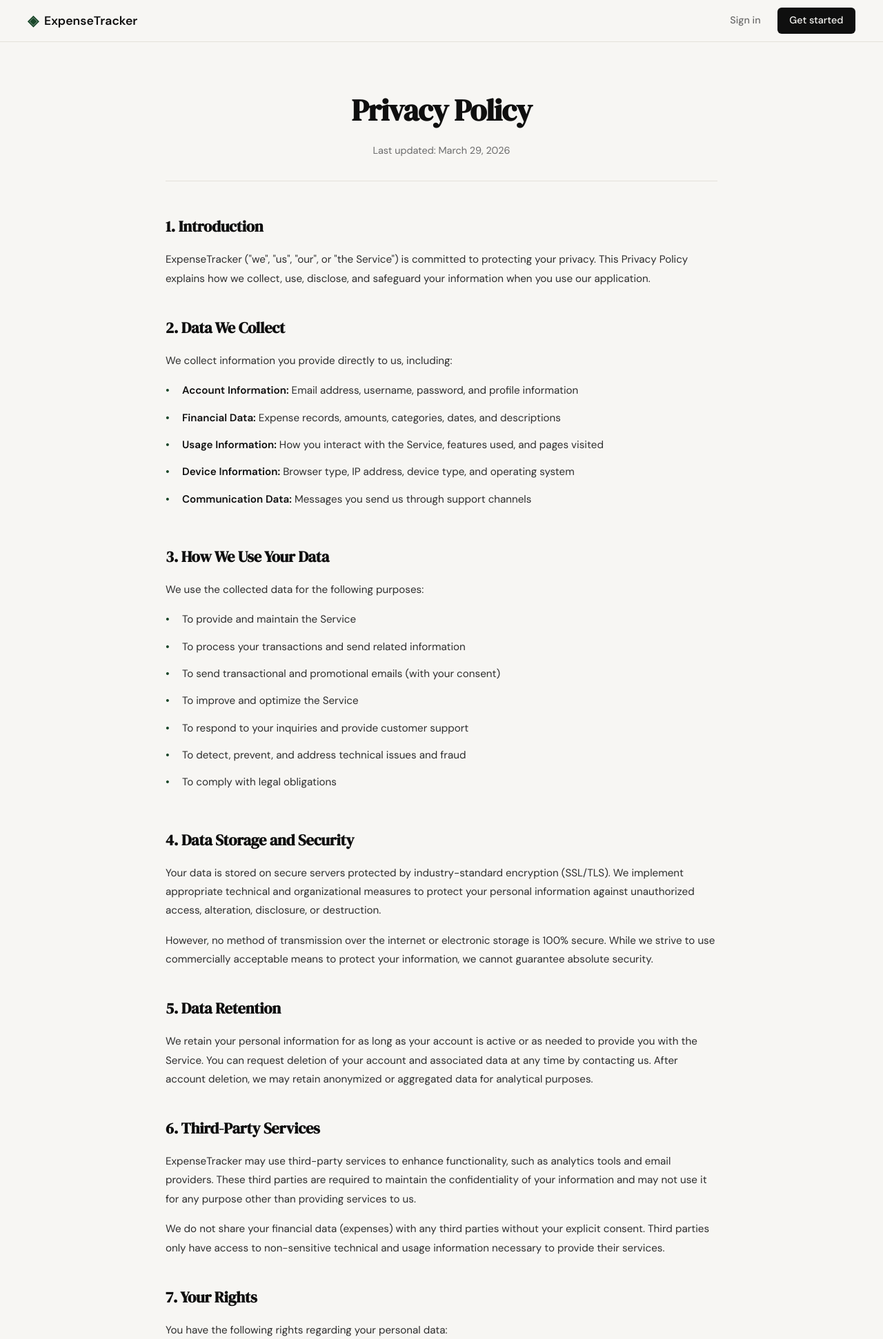
After one commit to riteshkushwaha/money_expense_tracker, a Flask app: page /privacy in a window 1280 px wide. The commit adds this page. Shown: the top 1942 px of the page at 69% size. Run offline with Flask 3, Linux system fonts and the light colour scheme.

Commit message:
privacy page added

```diff
--- a/app.py
+++ b/app.py
@@ -25,6 +25,11 @@ def login():
 @app.route("/terms")
 def terms():
     return render_template("terms.html")
+
+
+@app.route("/privacy")
+def privacy():
+    return render_template("privacy.html")
 
 
 # ------------------------------------------------------------------ #
--- a/templates/base.html
+++ b/templates/base.html
@@ -35,7 +35,7 @@
             <span class="footer-name">ExpenseTracker</span>
             <p class="footer-copy">Track every money you spend. Own your finances.</p>
             <a href="{{ url_for('terms') }}">Terms and Conditions</a>
-            <a href="#">Privacy Policy</a>
+            <a href="{{ url_for('privacy') }}">Privacy Policy</a>
         </div>
     </footer>
 
--- /dev/null
+++ b/templates/privacy.html
@@ -0,0 +1,221 @@
+{% extends "base.html" %}
+
+{% block title %}Privacy Policy — ExpenseTracker{% endblock %}
+
+{% block content %}
+
+<section class="privacy-section">
+    <div class="privacy-container">
+        <div class="privacy-header">
+            <h1 class="privacy-title">Privacy Policy</h1>
+            <p class="privacy-updated">Last updated: March 29, 2026</p>
+        </div>
+
+        <div class="privacy-content">
+            <div class="privacy-article">
+                <h2>1. Introduction</h2>
+                <p>
+                    ExpenseTracker ("we", "us", "our", or "the Service") is committed to protecting your privacy. This Privacy Policy explains how we collect, use, disclose, and safeguard your information when you use our application.
+                </p>
+            </div>
+
+            <div class="privacy-article">
+                <h2>2. Data We Collect</h2>
+                <p>We collect information you provide directly to us, including:</p>
+                <ul class="privacy-list">
+                    <li><strong>Account Information:</strong> Email address, username, password, and profile information</li>
+                    <li><strong>Financial Data:</strong> Expense records, amounts, categories, dates, and descriptions</li>
+                    <li><strong>Usage Information:</strong> How you interact with the Service, features used, and pages visited</li>
+                    <li><strong>Device Information:</strong> Browser type, IP address, device type, and operating system</li>
+                    <li><strong>Communication Data:</strong> Messages you send us through support channels</li>
+                </ul>
+            </div>
+
+            <div class="privacy-article">
+                <h2>3. How We Use Your Data</h2>
+                <p>We use the collected data for the following purposes:</p>
+                <ul class="privacy-list">
+                    <li>To provide and maintain the Service</li>
+                    <li>To process your transactions and send related information</li>
+                    <li>To send transactional and promotional emails (with your consent)</li>
+                    <li>To improve and optimize the Service</li>
+                    <li>To respond to your inquiries and provide customer support</li>
+                    <li>To detect, prevent, and address technical issues and fraud</li>
+                    <li>To comply with legal obligations</li>
+                </ul>
+            </div>
+
+            <div class="privacy-article">
+                <h2>4. Data Storage and Security</h2>
+                <p>
+                    Your data is stored on secure servers protected by industry-standard encryption (SSL/TLS). We implement appropriate technical and organizational measures to protect your personal information against unauthorized access, alteration, disclosure, or destruction.
+                </p>
+                <p>
+                    However, no method of transmission over the internet or electronic storage is 100% secure. While we strive to use commercially acceptable means to protect your information, we cannot guarantee absolute security.
+                </p>
+            </div>
+
+            <div class="privacy-article">
+                <h2>5. Data Retention</h2>
+                <p>
+                    We retain your personal information for as long as your account is active or as needed to provide you with the Service. You can request deletion of your account and associated data at any time by contacting us. After account deletion, we may retain anonymized or aggregated data for analytical purposes.
+                </p>
+            </div>
+
+            <div class="privacy-article">
+                <h2>6. Third-Party Services</h2>
+                <p>
+                    ExpenseTracker may use third-party services to enhance functionality, such as analytics tools and email providers. These third parties are required to maintain the confidentiality of your information and may not use it for any purpose other than providing services to us.
+                </p>
+                <p>
+                    We do not share your financial data (expenses) with any third parties without your explicit consent. Third parties only have access to non-sensitive technical and usage information necessary to provide their services.
+                </p>
+            </div>
+
+            <div class="privacy-article">
+                <h2>7. Your Rights</h2>
+                <p>You have the following rights regarding your personal data:</p>
+                <ul class="privacy-list">
+                    <li><strong>Access:</strong> Request a copy of your personal data</li>
+                    <li><strong>Correction:</strong> Update or correct inaccurate information</li>
+                    <li><strong>Deletion:</strong> Request deletion of your account and data</li>
+                    <li><strong>Opt-Out:</strong> Unsubscribe from promotional communications</li>
+                    <li><strong>Data Portability:</strong> Request your data in a portable format</li>
+                </ul>
+            </div>
+
+            <div class="privacy-article">
+                <h2>8. Cookies and Tracking</h2>
+                <p>
+                    ExpenseTracker uses cookies to enhance your experience. These are small files stored on your device that help us recognize you and remember your preferences. You can control cookie settings through your browser preferences. Note that disabling cookies may affect certain functionalities of the Service.
+                </p>
+            </div>
+
+            <div class="privacy-article">
+                <h2>9. Children's Privacy</h2>
+                <p>
+                    ExpenseTracker is not intended for users under the age of 13. We do not knowingly collect personal information from children under 13. If we become aware that we have collected data from a child under 13, we will immediately delete such information and terminate the child's account.
+                </p>
+            </div>
+
+            <div class="privacy-article">
+                <h2>10. Changes to This Policy</h2>
+                <p>
+                    We may update this Privacy Policy from time to time to reflect changes in our practices or for other operational, legal, or regulatory reasons. We will notify you of significant changes by posting the updated Privacy Policy in the Service and updating the "Last updated" date.
+                </p>
+            </div>
+
+            <div class="privacy-article">
+                <h2>11. Contact Us</h2>
+                <p>
+                    If you have questions about this Privacy Policy, your privacy, or how we handle your data, please contact us at:
+                </p>
+                <p>
+                    <strong>Email:</strong> privacy@expensetracker.com<br>
+                    <strong>Mailing Address:</strong> Support Team, ExpenseTracker
+                </p>
+            </div>
+        </div>
+    </div>
+</section>
+
+<style>
+.privacy-section {
+    padding: 4rem 2rem;
+    background: var(--paper);
+}
+
+.privacy-container {
+    max-width: 800px;
+    margin: 0 auto;
+}
+
+.privacy-header {
+    text-align: center;
+    margin-bottom: 3rem;
+    padding-bottom: 2rem;
+    border-bottom: 1px solid var(--border);
+}
+
+.privacy-title {
+    font-family: var(--font-display);
+    font-size: clamp(2rem, 4vw, 2.75rem);
+    color: var(--ink);
+    margin-bottom: 0.75rem;
+    letter-spacing: -0.02em;
+}
+
+.privacy-updated {
+    font-size: 0.9rem;
+    color: var(--ink-muted);
+}
+
+.privacy-content {
+    display: flex;
+    flex-direction: column;
+    gap: 2.5rem;
+}
+
+.privacy-article h2 {
+    font-family: var(--font-display);
+    font-size: 1.4rem;
+    color: var(--ink);
+    margin-bottom: 1rem;
+    letter-spacing: -0.01em;
+}
+
+.privacy-article p {
+    color: var(--ink-soft);
+    line-height: 1.8;
+    margin-bottom: 1rem;
+    font-size: 0.95rem;
+}
+
+.privacy-article p:last-child {
+    margin-bottom: 0;
+}
+
+.privacy-list {
+    list-style: none;
+    padding-left: 0;
+    margin: 1rem 0 0 0;
+}
+
+.privacy-list li {
+    color: var(--ink-soft);
+    line-height: 1.8;
+    margin-bottom: 0.75rem;
+    padding-left: 1.5rem;
+    position: relative;
+    font-size: 0.95rem;
+}
+
+.privacy-list li::before {
+    content: "•";
+    color: var(--accent);
+    font-weight: 600;
+    position: absolute;
+    left: 0;
+}
+
+.privacy-list strong {
+    color: var(--ink);
+    font-weight: 600;
+}
+
+@media (max-width: 600px) {
+    .privacy-section {
+        padding: 2.5rem 1.5rem;
+    }
+
+    .privacy-title {
+        font-size: 1.75rem;
+    }
+
+    .privacy-article h2 {
+        font-size: 1.1rem;
+    }
+}
+</style>
+
+{% endblock %}
```
